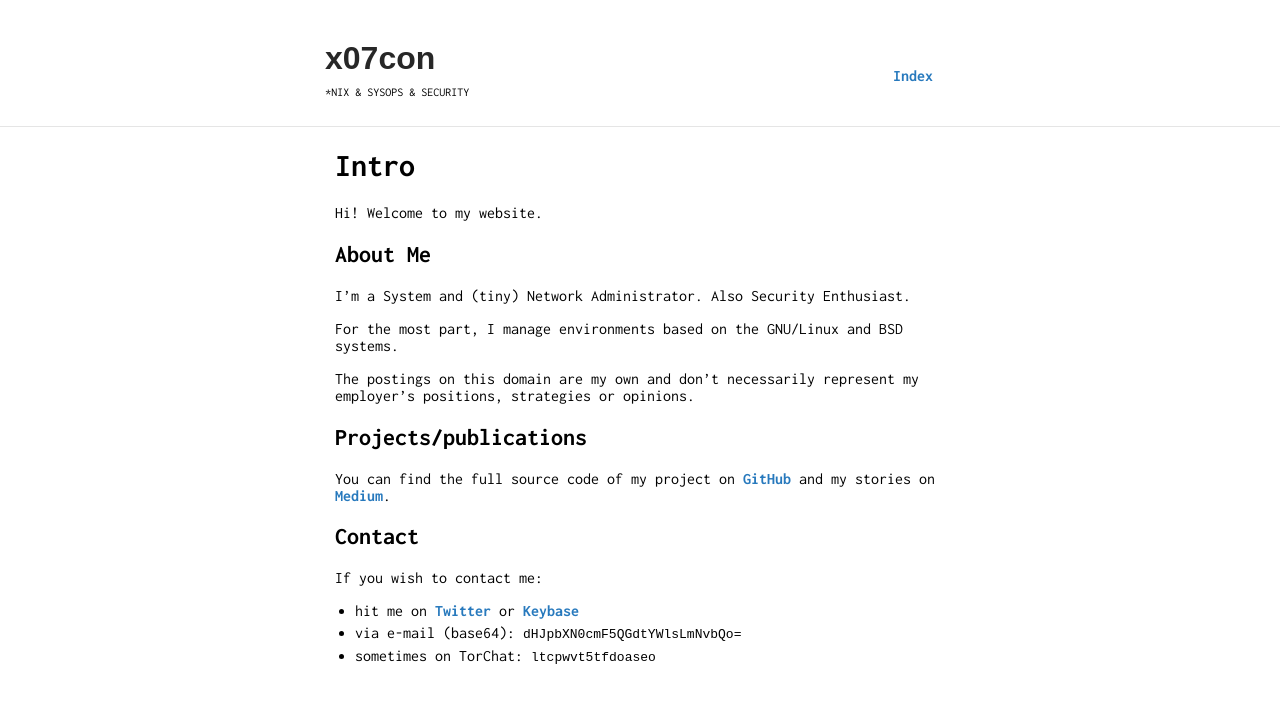
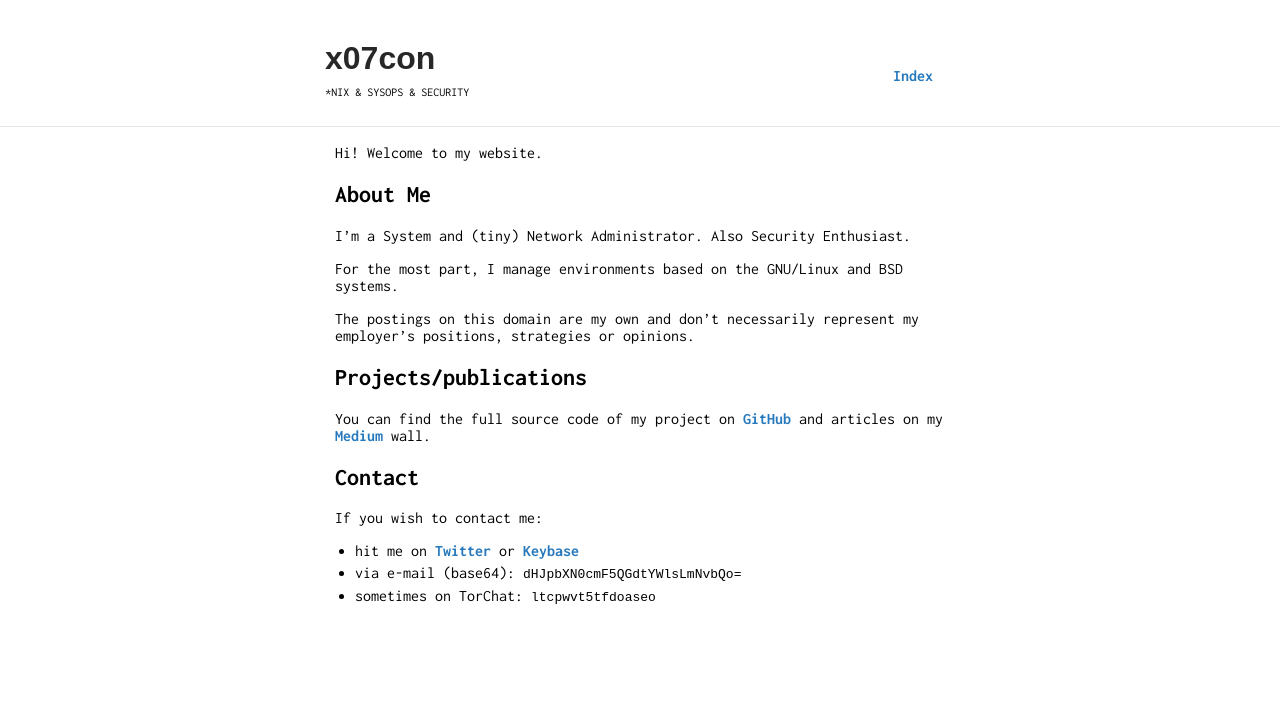
Before and after one commit to trimstray/trimstray.github.io, a Jekyll site: the page built from index.md, in a window 1280 px wide. Shown: the top 703 px of the page. Built offline with Jekyll 4.4.1, drawn with Linux system fonts in a browser that asks for light colours; our own code applies the rules of GitHub Pages for plain Markdown files.

Commit message:
minor fixes; updated 'Projects/publications' - signed-off-by: trimstray <trimstray@gmail.com>

```diff
--- a/index.md
+++ b/index.md
@@ -1,8 +1,6 @@
 ---
 layout: default
 ---
-
-# Intro
 
 Hi! Welcome to my website.
 
@@ -16,7 +14,7 @@ The postings on this domain are my own and don't necessarily represent my employ
 
 ## Projects/publications
 
-You can find the full source code of my project on [GitHub](https://github.com/trimstray) and my stories on [Medium](https://medium.com/@trimstray).
+You can find the full source code of my project on [GitHub](https://github.com/trimstray) and articles on my [Medium](https://medium.com/@trimstray) wall.
 
 ## Contact
 
```
